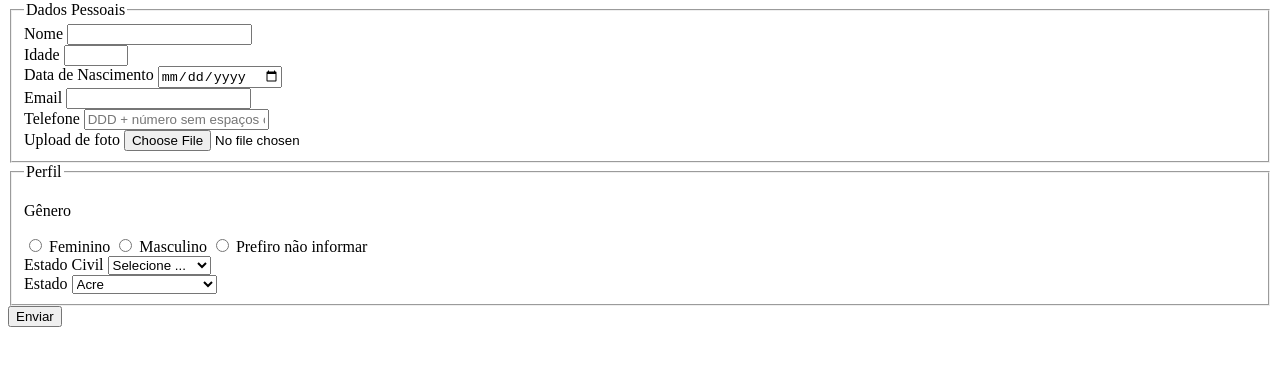
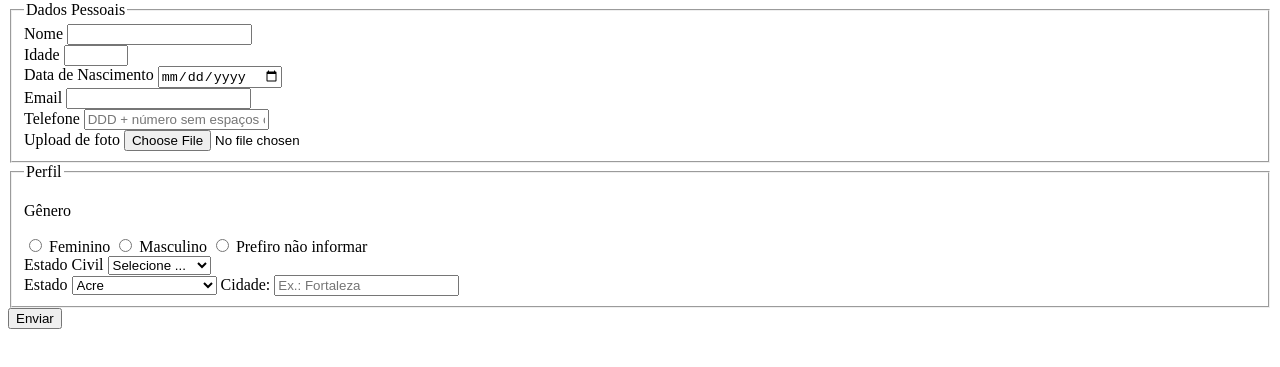
Before and after one commit to athilas/pesquisa-culturama, a plain HTML site: page index.html in a window 1280 px wide. Shown: the part 79-446 px from the top of the page. Drawn offline with Linux system fonts and the light colour scheme.

Commit message:
Adiciona campo de cidade

```diff
--- a/index.html
+++ b/index.html
@@ -84,7 +84,8 @@
 		            <option value="Sergipe">Sergipe</option>
         		    <option value="Tocantins">Tocantins</option>
 		        </select>
-
+                <label for="userCity">Cidade: </label>
+                <input type="text" name="userCity" placeholder="Ex.: Fortaleza">
             </fieldset>
             <button type="submit">Enviar</button>
         </form>
```
